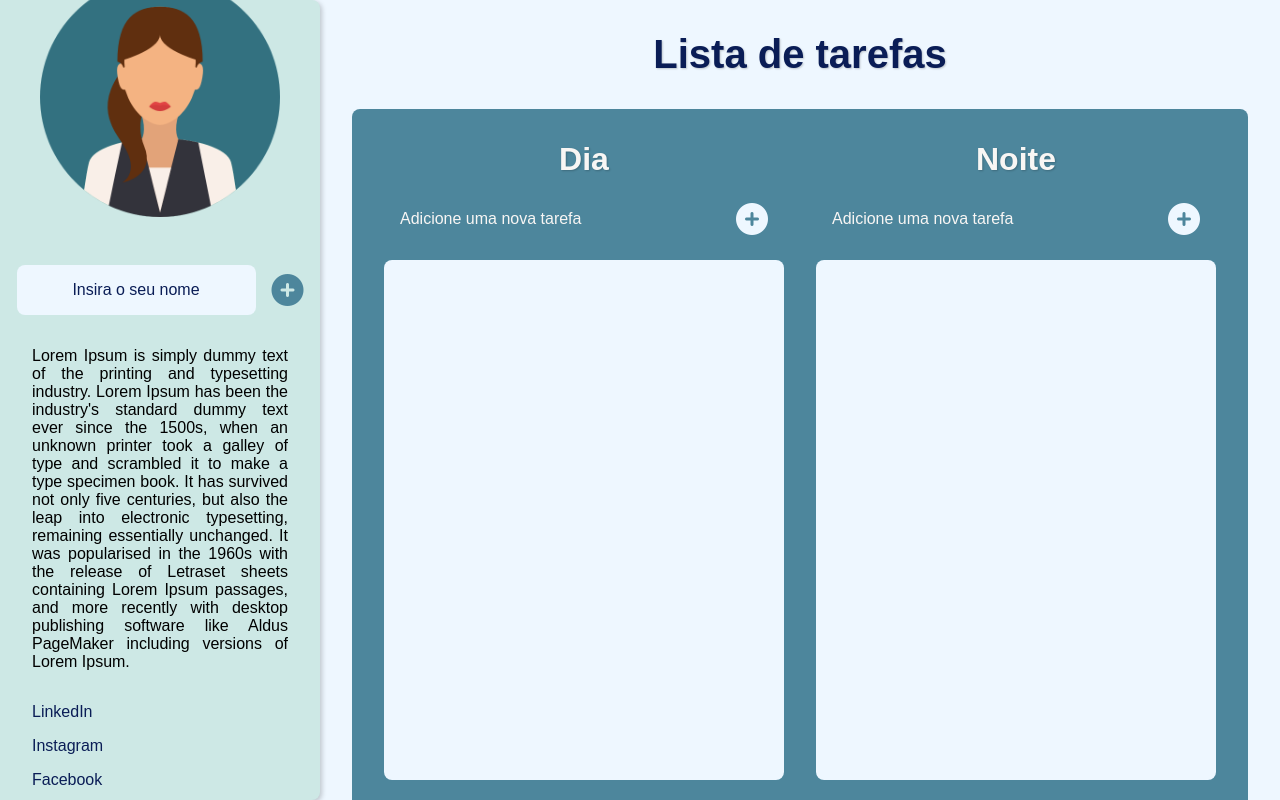
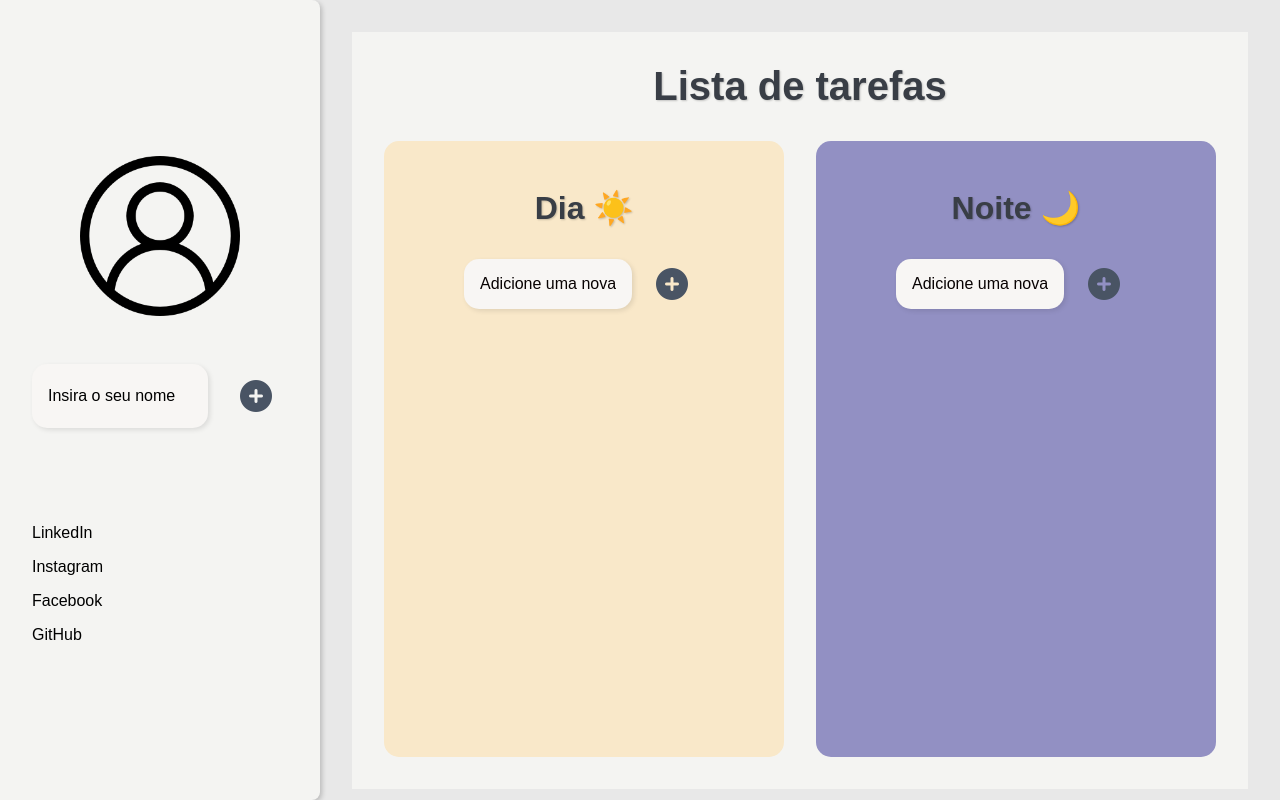
Before and after one commit to mylenaverspeelt/html-layout, a plain HTML site: page src/index.html in a window 1280 px wide. Drawn offline with Linux system fonts and the light colour scheme.

Commit message:
improve css / change icon / change colors

```diff
--- a/src/index.html
+++ b/src/index.html
@@ -12,14 +12,14 @@
 <body>
 
     <section class="side-menu">
-        <img src="../assets/images/user-icon.png" alt="user-icon" class="user-img">
+        <img src="../assets/images/user.png" alt="user-icon" class="user-img">
         <h2 id="inputed-username"></h2>
-        <div style="display: flex; align-items: center;">
+        <div class="name-container" id="name-container">
             <input type="text" name="username" placeholder="Insira o seu nome" class="input-username"
                 id="input-username">
             <button onclick="sendUsername()" id="ok-button"><i class="fas fa-plus-circle"></i></button>
         </div>
-        <p>Lorem Ipsum is simply dummy text of the printing and typesetting industry. Lorem Ipsum has been the
+        <p id="user-text">Lorem Ipsum is simply dummy text of the printing and typesetting industry. Lorem Ipsum has been the
             industry's standard dummy text ever since the 1500s, when an unknown printer took a galley of type and
             scrambled it to make a type specimen book. It has survived not only five centuries, but also the leap into
             electronic typesetting, remaining essentially unchanged. It was popularised in the 1960s with the release of
@@ -39,11 +39,12 @@
         <h1>Lista de tarefas</h1>
         <div class="table-container">
             <div class="day">
-                <h2>Dia</h2>
+                <h2>Dia ☀️</h2>
                 <div class="new-task-container">
                     <input type="text" name="dayTask" id="new-day-task" class="new-task-input"
-                        placeholder="Adicione uma nova tarefa" maxlength="40">
+                        placeholder="Adicione uma nova tarefa" maxlength="30">
                     <button class="add-button" onclick="addDayTask()"><i class="fas fa-plus-circle"></i></button>
+
             </div>
             <nav>
                 <ol id="day-list">
@@ -53,10 +54,10 @@
         </div>
 
         <div class="night">
-                <h2>Noite</h2>
+            <h2>Noite 🌙</h2>
             <div class="new-task-container">
                 <input type="text" name="nightTask" id="new-night-task" class="new-task-input"
-                        placeholder="Adicione uma nova tarefa" maxlength="40">
+                    placeholder="Adicione uma nova tarefa" maxlength="30">
                 <button class="add-button" onclick="addNightTask()"><i class="fas fa-plus-circle"></i></button>
             </div>
             <nav>
--- a/src/scripts/index.js
+++ b/src/scripts/index.js
@@ -7,13 +7,15 @@ function sendUsername() {
     const username = usernameInput.value
 
     const inputedUsername = document.getElementById('inputed-username')
-    const newUser = inputedUsername.innerText = username
+    const newUser = inputedUsername.innerText = "Boas vindas, " + username + "!"
 
-    const okButton = document.getElementById('ok-button')
+    const userText = document.getElementById('user-text')
+
+    const nameContainer = document.getElementById('name-container')
 
     if (newUser && newUser.length > 0) {
-        usernameInput.style.display = 'none'
-        okButton.style.display = 'none'
+        userText.style.display = 'block'
+        nameContainer.style.display = 'none'
     }
     else {
         alert('Por favor, informe o seu nome')
--- a/src/styles/styles.css
+++ b/src/styles/styles.css
@@ -10,7 +10,7 @@
 
 html, body {
     font-family: 'Poppins', sans-serif;
-    background: var(--ice-blue);
+    background: var(--light-gray);
     display: flex;
     height: 100vh;
     width: 100vw;
@@ -76,7 +76,7 @@ a {
     align-items: center;
     padding: 2rem;
     justify-content: center;
-    background-color: var(--light-green);
+    background-color: var(--super-light-gray);
     border-top-right-radius: 8px;
     border-bottom-right-radius: 8px;
     box-shadow: 2px 2px 5px rgba(0, 0, 0, 0.2);
@@ -90,13 +90,17 @@ a {
 }
 
 .side-menu p {
-    padding: 2rem 0;
     text-align: justify;
+    background-color: var(--light-gray);
+    border-radius: 15px;
+    padding: 1rem;
+    margin: 2rem 0;
+    display: none;
 }
 
 .user-img {
-    height: 15rem;
-    width: 15rem;
+    height: 10rem;
+    width: 10rem;
     margin: 1rem 0;
 }
 
@@ -115,7 +119,6 @@ a {
 
 .menu-table a {
     color: var(--dark-purple);
-
 }
 
 .menu-table a:hover {
@@ -123,15 +126,22 @@ a {
     text-decoration: underline;
 }
 
+.name-container {
+    display: flex;
+    margin-bottom: 6rem;
+    width: 100%;
+}
+
 .input-username {
-    background-color: var(--ice-blue);
+    background-color: var(--white);
+    box-shadow: 2px 2px 5px rgba(0, 0, 0, 0.1);
     padding: 1rem;
     font-size: 1rem;
     border: none;
-    border-radius: 8px;
+    border-radius: 15px;
     color: var(--dark-purple);
-    text-align: center;
     outline: none;
+    width: 100%;
 }
 
 #inputed-username {
@@ -139,16 +149,13 @@ a {
     white-space: nowrap;
     overflow: hidden;
     text-overflow: ellipsis;
+    text-align: center;
 }
 
 .input-username::placeholder {
     color: var(--dark-purple);
 }
 
-.input-username:hover {
-    box-shadow: 2px 2px 5px rgba(0, 0, 0, 0.2);
-
-}
 
 #ok-button {
     border: none;
@@ -158,11 +165,11 @@ a {
 }
 
 #ok-button .fa-plus-circle {
-    color: var(--blue);
+    color: var(--grafite-gray);
 }
 
 #ok-button:hover .fa-plus-circle:hover {
-    color: var(--ligh-green);
+    color: var(--green);
 }
 
 #ok-button:hover {
@@ -178,15 +185,15 @@ a {
 .main-section h1 {
     font-size: 2.5rem;
     text-align: center;
-    padding-bottom: 2rem;
-    color: var(--dark-purple);
+    padding-top: 2rem;
+    color: var(--dark-gray);
+    background-color: var(--super-light-gray);
     text-shadow: 1px 1px 2px rgba(0, 0, 0, 0.2);
 }
 
 .table-container {
     display: flex;
-    background-color: var(--blue);
-    border-radius: 8px;
+    background-color: var(--super-light-gray);
     padding: 2rem;
     gap: 2rem;
     overflow: hidden;
@@ -195,51 +202,71 @@ a {
 .day, .night {
     width: 100%;
     overflow: hidden;
+    padding: 2rem 5rem;
+    border-radius: 15px;
+}
+
+.day {
+    background-color: var(--yellow);
+}
+
+.night {
+    background-color: var(--blue);
 }
 
 .day h2, .night h2 {
     text-align: center;
+    padding: 1rem;
     font-size: 2rem;
-    color: var(--white);
+    color: var(--dark-gray);
     text-shadow: 1px 1px 2px rgba(0, 0, 0, 0.2);
 }
 
 .day ol, .night ol {
-    padding: 2rem;
-    border-radius: 8px;
+    border-radius: 15px;
     cursor: pointer;
-    background-color: var(--ice-blue);
     overflow-y: scroll;
     overflow-x: hidden;
-    height: 65vh;
+    height: 50vh;
 }
 
 .day ol li, .night ol li {
     display: flex;
     justify-content: space-between;
-    padding: 1rem 0;
+    border-radius: 15px;
+    padding: 1rem;
+    box-shadow: 2px 2px 5px rgba(0, 0, 0, 0.1);
+    margin: 1rem 0;
+    background-color: var(--super-light-gray);
+
+}
+
+.new-task-container {
+    display: flex;
+    align-items: center;
 }
 
 .new-task-input {
     outline: none;
     border: none;
     margin: 1rem 0;
-    background-color: transparent;
-    border-radius: 8px;
+    background-color: var(--white);
+    border-radius: 15px;
     width: 100%;
     padding: 1rem;
-    color: var(--white);
+    color: var(--black);
     font-size: 1rem;
+    box-shadow: 2px 2px 5px rgba(0, 0, 0, 0.1);
+}
+
+.new-task-input:focus {
+    border: 1px solid var(--blue);
 }
 
 .new-task-input::placeholder {
-    color: var(--white);
+    color: var(--black);
 }
 
-.new-task-container {
-    display: flex;
-    align-items: center;
-}
 
 .fa-trash-alt {
     margin-left: 1rem;
@@ -249,18 +276,19 @@ a {
     border: none;
     background-color: transparent;
     display: flex;
-    padding: 1rem;
+    padding-left: 0.5rem;
     justify-content: flex-end;
 }
 
 .fa-plus-circle {
     font-size: 2rem;
-    color: var(--ice-blue);
+    color: var(--grafite-gray);
     cursor: pointer;
+    padding: 1rem;
 }
 
 .fa-plus-circle:hover {
-    color: var(--light-green);
+    color: var(--green);
 }
 
 .fa-trash-alt {
@@ -268,7 +296,7 @@ a {
 }
 
 .fa-trash-alt:hover {
-    color: red;
+    color: var(--red);
 }
 
 /* SCROLLBAR */
@@ -280,7 +308,7 @@ a {
 
 ::-webkit-scrollbar-thumb {
     background-color: rgba(0, 0, 0, 0.2);
-    border-radius: 6px;
+    border-radius: 15px;
 }
 
 ::-webkit-scrollbar-thumb:hover {
--- a/src/styles/variables.css
+++ b/src/styles/variables.css
@@ -1,9 +1,13 @@
 :root {
-    --ice-blue: #EEF7FF;
-    --medium-green: #7AB2B2;
-    --light-green: #CDE8E5;
-    --blue: #4D869C;
-    --dark-purple: #0A1D56;
     --white: #F8F6F4;
+    --super-light-gray: #F4F4F2;
+    --light-gray: #E8E8E8;
+    --medium-gray: #898B8A;
+    --grafite-gray: #495464;
+    --dark-gray: #393E46;
     --black: #080202;
+    --green: #365E32;
+    --red: #E64848;
+    --blue: #9290C3;
+    --yellow: #F9E8C9;
 }
```
Also changed, not shown: assets/images/user-icon.png (deleted), assets/images/user.png (added). Lines whose indentation alone changed are shown as unchanged.
